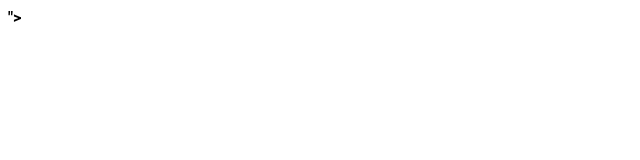
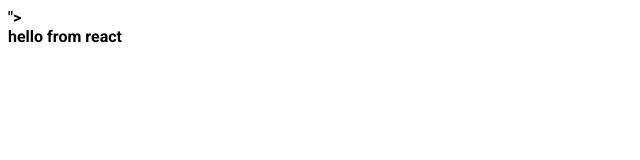
Before and after one commit to mus-ali1/React-Portfoilo, a React (Create React App) app: page / in a window 1280 px wide. Shown: the top 160 px of the page, without its empty margins (0-640 px from the left). Built offline with nearby package versions, Linux system fonts and the light colour scheme.

Commit message:
initilizing app

```diff
--- a/src/App.js
+++ b/src/App.js
@@ -1,8 +1,8 @@
 
 function App() {
   return (
-    <div className="App">
-
+    <div className="app">
+     hello from react
     </div>
   );
 }
```
